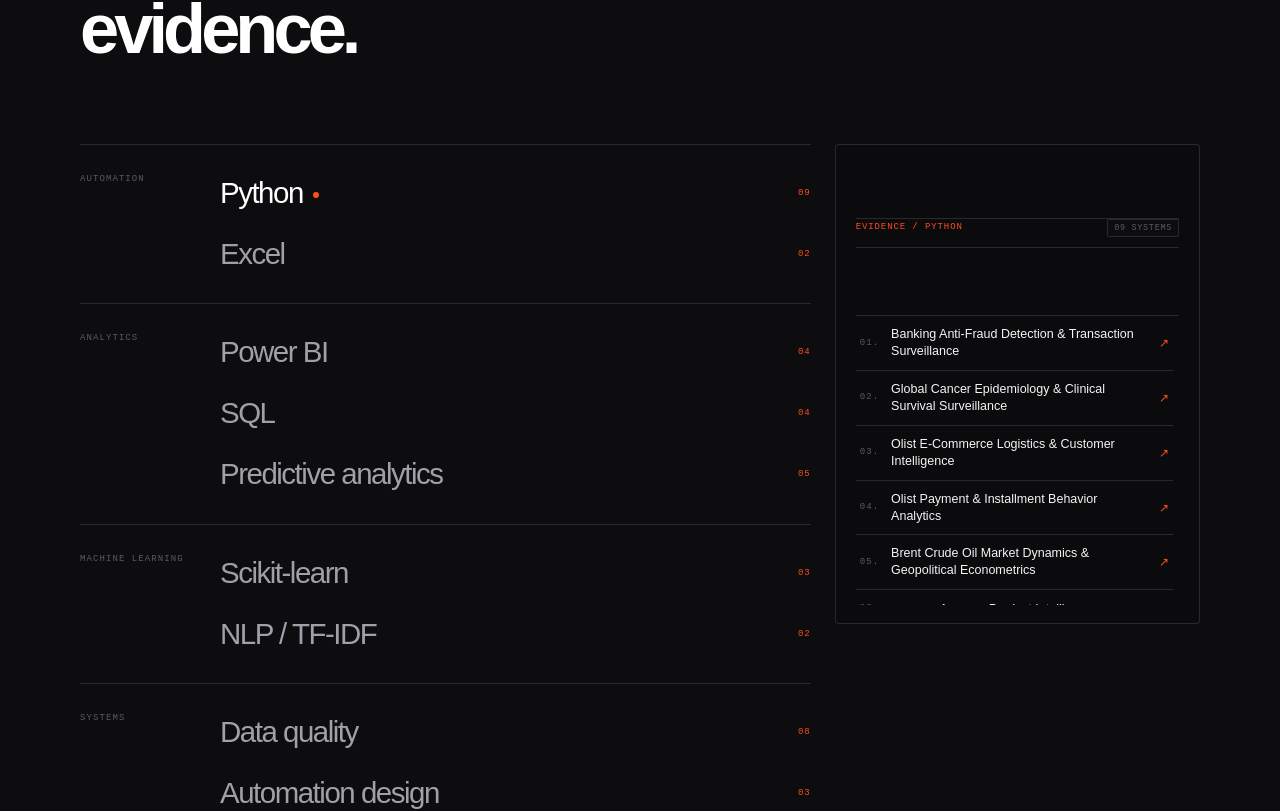
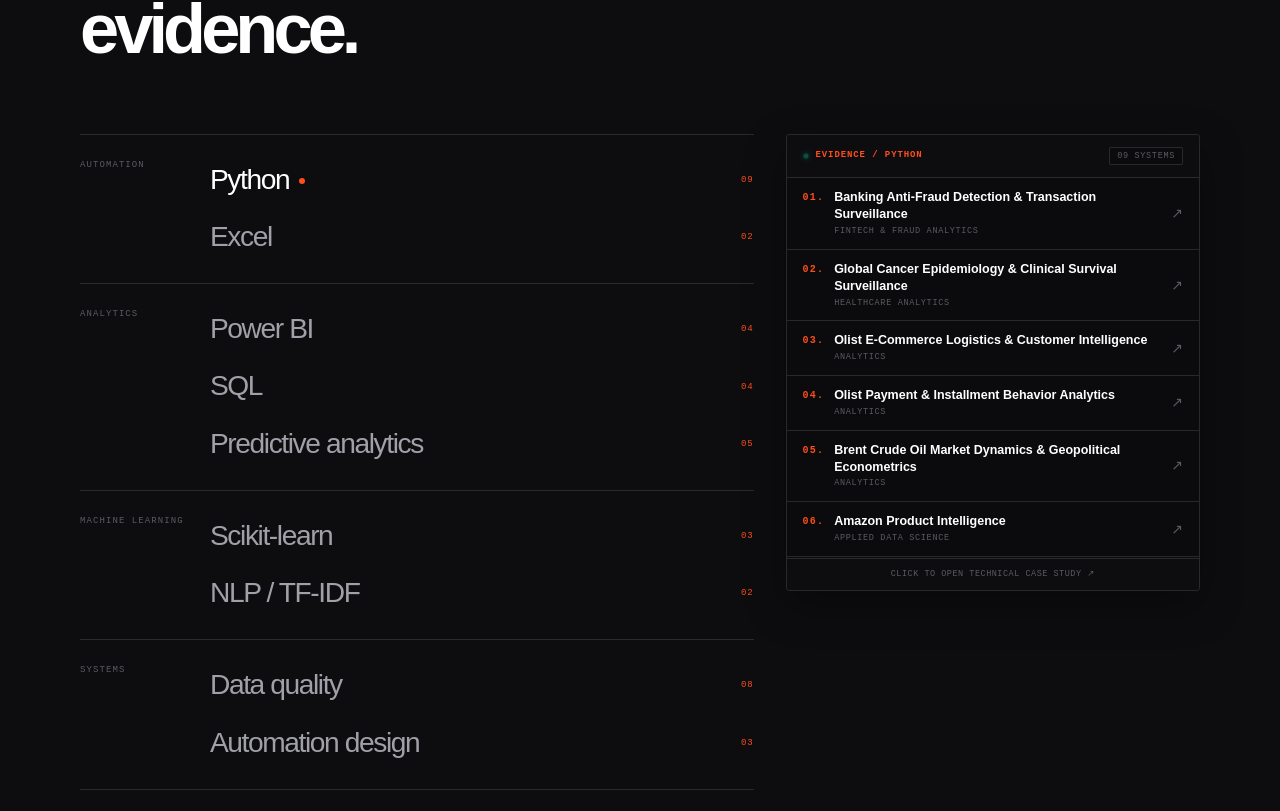
Before and after one commit to afirstana/Portofolio, a Next.js app: page / in a window 1280 px wide. Shown: the part 4377-5188 px from the top of the page. Built offline with nearby package versions, Linux system fonts and the light colour scheme.

Commit message:
refactor(skills): overhaul evidence layout to structured high-density card with category tags and isolated scrollpane

```diff
--- a/app/globals.css
+++ b/app/globals.css
@@ -769,106 +769,152 @@
 }
 
 /* ==========================================================================
-   COMPACT HIGH-DENSITY SKILL EVIDENCE BOX
+   COMPACT MONOCHROME SKILL EVIDENCE CARD
    ========================================================= */
-.skill-evidence {
-  padding: 18px 20px !important;
-  background: var(--panel) !important;
-  border: 1px solid var(--line) !important;
+.skill-evidence-card {
+  background: var(--panel);
+  border: 1px solid var(--line);
   border-radius: 4px;
   position: sticky;
   top: 90px;
   align-self: start;
-  max-height: 480px;
   display: flex;
   flex-direction: column;
+  overflow: hidden;
+  box-shadow: 0 14px 40px rgba(0, 0, 0, 0.35);
+  max-height: 480px;
 }
-.skill-evidence-header {
+
+.skill-evidence-topbar {
   display: flex;
   justify-content: space-between;
   align-items: center;
-  margin-bottom: 12px;
-  padding-bottom: 10px;
+  padding: 12px 16px;
+  background: var(--surface-secondary);
   border-bottom: 1px solid var(--line);
+  font-size: 9px;
+  letter-spacing: .1em;
 }
-.skill-evidence-header p {
+
+.evidence-pill-label {
+  display: flex;
+  align-items: center;
+  gap: 7px;
   color: var(--accent);
-  font-size: 9px;
-  margin: 0;
-  letter-spacing: .1em;
+  font-weight: 700;
   text-transform: uppercase;
 }
-.evidence-count-tag {
+
+.evidence-badge-tag {
+  color: var(--dim);
+  font-size: 8.5px;
+  letter-spacing: .08em;
+  background: var(--panel);
+  border: 1px solid var(--line);
+  padding: 2px 7px;
+  border-radius: 2px;
+}
+
+.skill-evidence-scrollpane {
+  display: flex;
+  flex-direction: column;
+  max-height: 380px;
+  overflow-y: auto;
+  scrollbar-width: thin;
+  scrollbar-color: var(--accent) var(--surface-secondary);
+}
+
+.skill-evidence-scrollpane::-webkit-scrollbar { width: 4px; }
+.skill-evidence-scrollpane::-webkit-scrollbar-track { background: var(--surface-secondary); }
+.skill-evidence-scrollpane::-webkit-scrollbar-thumb { background: var(--accent); border-radius: 2px; }
+
+.skill-evidence-row {
+  display: flex;
+  justify-content: space-between;
+  align-items: center;
+  padding: 11px 16px;
+  border-bottom: 1px solid var(--line);
+  text-decoration: none;
+  color: inherit;
+  transition: background 150ms ease, padding-left 150ms ease;
+}
+
+.skill-evidence-row:last-child {
+  border-bottom: none;
+}
+
+.skill-evidence-row:hover {
+  background: var(--surface-hover);
+  padding-left: 20px;
+}
+
+.evidence-row-left {
+  display: flex;
+  align-items: flex-start;
+  gap: 10px;
+  min-width: 0;
+}
+
+.evidence-row-num {
+  color: var(--accent);
+  font-size: 10px;
+  font-weight: 700;
+  margin-top: 1px;
+  flex-shrink: 0;
+}
+
+.evidence-row-texts {
+  display: flex;
+  flex-direction: column;
+  gap: 2px;
+  min-width: 0;
+}
+
+.evidence-row-title {
+  font-size: 12.5px;
+  line-height: 1.35;
+  color: var(--ink-heading);
+  font-weight: 600;
+  transition: color 150ms ease;
+}
+
+.skill-evidence-row:hover .evidence-row-title {
+  color: var(--accent);
+}
+
+.evidence-row-category {
   font-size: 8.5px;
   color: var(--dim);
   letter-spacing: .08em;
-  background: var(--surface-secondary);
-  border: 1px solid var(--line);
-  padding: 2px 6px;
-  border-radius: 2px;
+  text-transform: uppercase;
 }
-.skill-evidence-list {
-  display: flex;
-  flex-direction: column;
-  overflow-y: auto;
-  padding-right: 6px;
-  max-height: 380px;
-  scrollbar-width: thin;
-  scrollbar-color: var(--accent) var(--surface-secondary);
+
+.evidence-row-arrow {
+  color: var(--dim);
+  font-size: 14px;
+  margin-left: 10px;
+  flex-shrink: 0;
+  transition: transform 150ms ease, color 150ms ease;
 }
-.skill-evidence-list::-webkit-scrollbar { width: 3px; }
-.skill-evidence-list::-webkit-scrollbar-track { background: var(--surface-secondary); }
-.skill-evidence-list::-webkit-scrollbar-thumb { background: var(--accent); border-radius: 2px; }
 
-.skill-evidence-item {
-  display: grid;
-  grid-template-columns: 24px 1fr 16px;
-  align-items: center;
-  gap: 8px;
-  padding: 10px 4px !important;
-  border-bottom: 1px solid var(--line) !important;
-  text-decoration: none;
-  color: var(--ink);
-  transition: all .15s ease;
-}
-.skill-evidence-item:last-child {
-  border-bottom: none !important;
-}
-.skill-evidence-item:hover {
-  color: var(--accent);
-  background: var(--surface-hover);
-  padding-left: 8px !important;
-}
-.evidence-item-idx {
-  color: var(--dim);
-  font-size: 9px;
-}
-.skill-evidence-item:hover .evidence-item-idx {
-  color: var(--accent);
-}
-.evidence-item-title {
-  font-size: 12.5px !important;
-  line-height: 1.35 !important;
-  color: var(--ink);
-  transition: color .15s ease;
-}
-.skill-evidence-item:hover .evidence-item-title {
-  color: var(--accent);
-}
-.evidence-item-arrow {
-  color: var(--dim);
-  font-style: normal;
-  font-size: 12px;
-  text-align: right;
-  transition: transform .15s ease, color .15s ease;
-}
-.skill-evidence-item:hover .evidence-item-arrow {
+.skill-evidence-row:hover .evidence-row-arrow {
   color: var(--accent);
   transform: translate(2px, -2px);
 }
+
+.skill-evidence-foot {
+  padding: 9px 16px;
+  background: var(--surface-secondary);
+  border-top: 1px solid var(--line);
+  font-size: 8.5px;
+  color: var(--dim);
+  letter-spacing: .06em;
+  text-align: center;
+}
+
 .skill-evidence-empty {
+  padding: 30px 16px;
+  text-align: center;
   color: var(--dim);
   font-size: 10px;
-  margin: 16px 0 0;
-  line-height: 1.5;
 }
--- a/components/SkillMatrix.tsx
+++ b/components/SkillMatrix.tsx
@@ -21,6 +21,7 @@
           {content.heading}
         </h2>
         <div className="skill-layout">
+          {/* Left Column: Skill Groups */}
           <div className="skill-groups">
             {content.groups.map((group) => (
               <div className="skill-group" key={group.name}>
@@ -42,27 +43,46 @@
             ))}
           </div>
 
-          <aside className="skill-evidence" aria-live="polite">
-            <div className="skill-evidence-header mono">
-              <p>Evidence / {chosen?.name ?? "—"}</p>
-              <span className="evidence-count-tag">
-                {String(evidence.length).padStart(2, "0")} Systems
+          {/* Right Column: Compact High-Density Evidence Card */}
+          <aside className="skill-evidence-card" aria-live="polite">
+            <div className="skill-evidence-topbar mono">
+              <div className="evidence-pill-label">
+                <span className="pulse-dot" aria-hidden="true" />
+                <span>EVIDENCE / {chosen?.name ?? "—"}</span>
+              </div>
+              <span className="evidence-badge-tag">
+                {String(evidence.length).padStart(2, "0")} SYSTEMS
               </span>
             </div>
 
             {evidence.length > 0 ? (
-              <div className="skill-evidence-list">
+              <div className="skill-evidence-scrollpane">
                 {evidence.map((project, idx) => (
-                  <Link href={`/projects/${project.slug}/`} key={project.slug} className="skill-evidence-item">
-                    <span className="mono evidence-item-idx">{String(idx + 1).padStart(2, "0")}.</span>
-                    <span className="evidence-item-title">{project.title}</span>
-                    <i className="evidence-item-arrow" aria-hidden="true">↗</i>
+                  <Link
+                    href={`/projects/${project.slug}/`}
+                    key={project.slug}
+                    className="skill-evidence-row"
+                  >
+                    <div className="evidence-row-left">
+                      <span className="mono evidence-row-num">{String(idx + 1).padStart(2, "0")}.</span>
+                      <div className="evidence-row-texts">
+                        <strong className="evidence-row-title">{project.title}</strong>
+                        <span className="mono evidence-row-category">{project.category}</span>
+                      </div>
+                    </div>
+                    <span className="evidence-row-arrow" aria-hidden="true">↗</span>
                   </Link>
                 ))}
               </div>
             ) : (
-              <p className="skill-evidence-empty mono">Evidence is being documented through the work itself.</p>
+              <div className="skill-evidence-empty mono">
+                <p>// Evidence is being documented through production systems.</p>
+              </div>
             )}
+
+            <div className="skill-evidence-foot mono">
+              <span>Click to open technical case study ↗</span>
+            </div>
           </aside>
         </div>
       </div>
```
Also changed, not shown: app/interactive.css, 1 other file (tests, documents, lock files or other folders).
